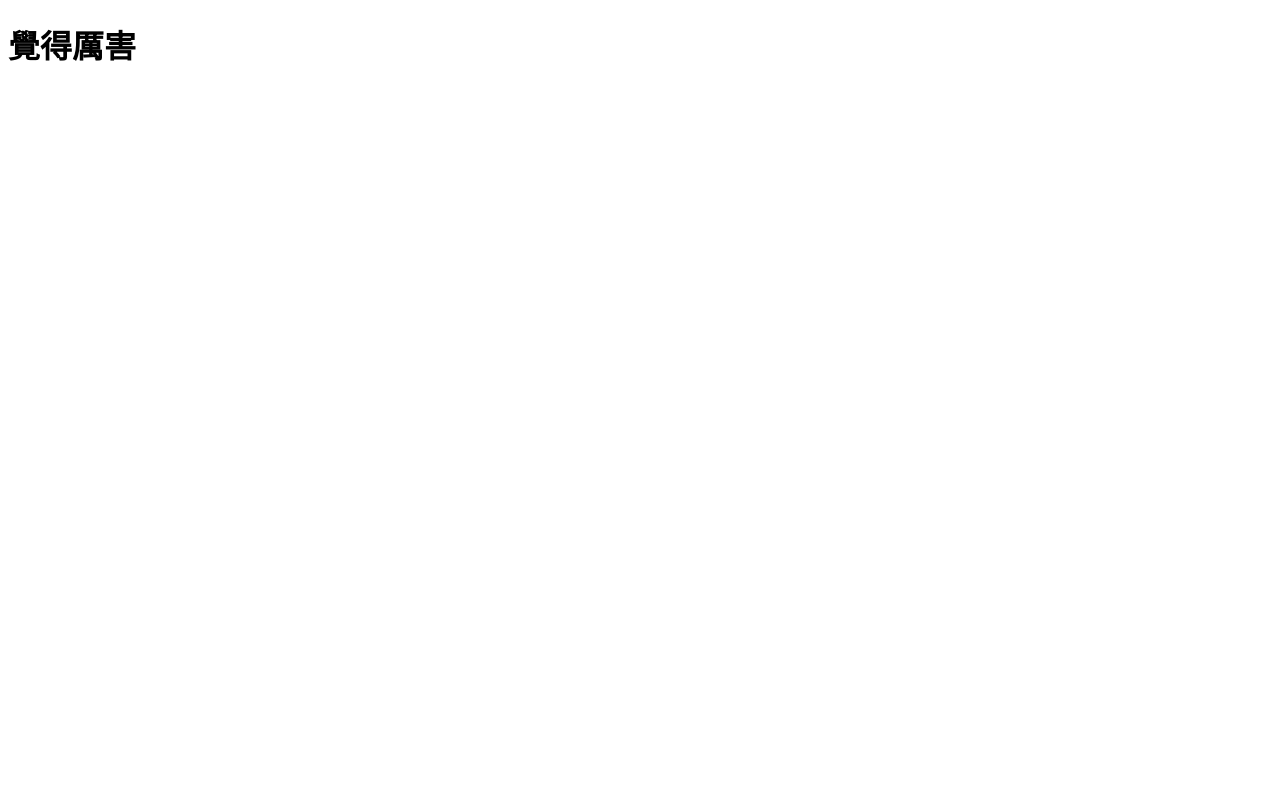
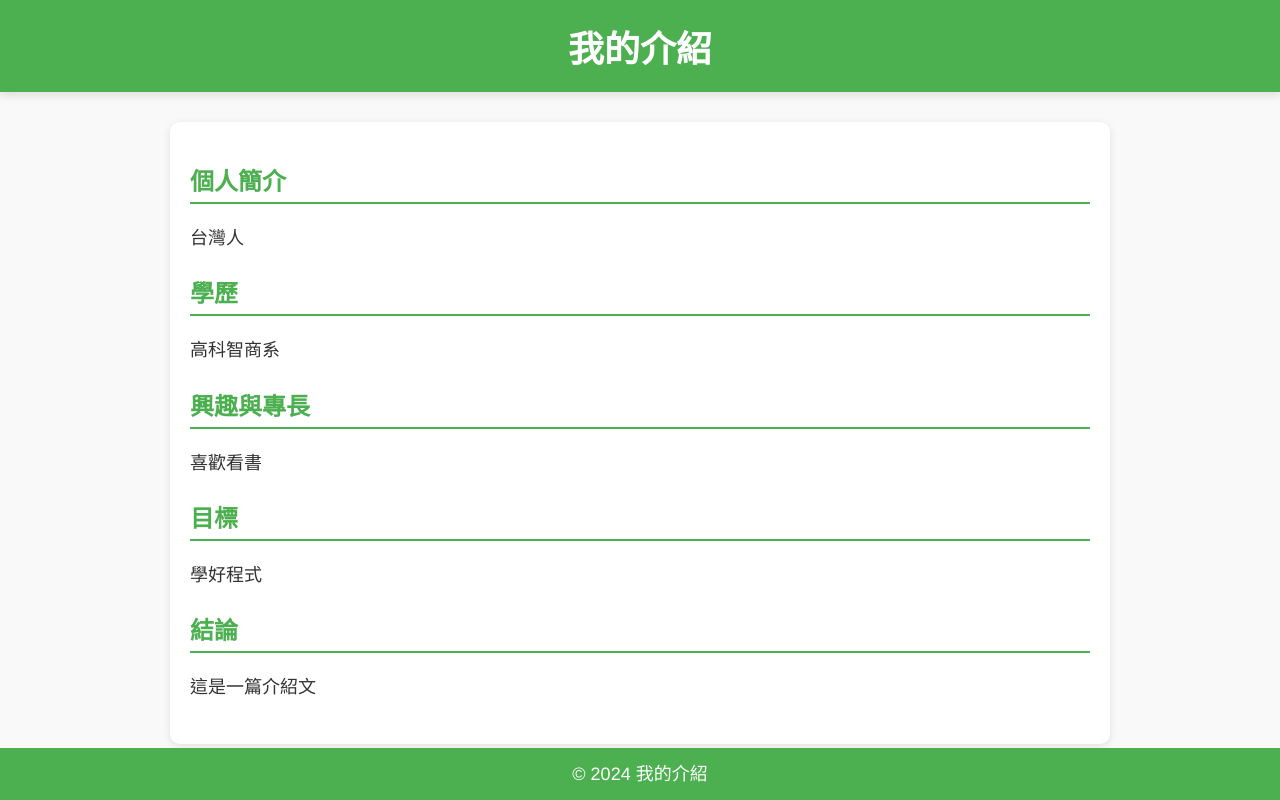
Before and after one commit to 0317wu/test.io, a plain HTML site: page index.html in a window 1280 px wide. Drawn offline with Linux system fonts and the light colour scheme.

Commit message:
Update index.html

```diff
--- a/index.html
+++ b/index.html
@@ -1,9 +1,107 @@
 <!DOCTYPE html>
-<html>
-  <head>
-    <meta charset="utf-8">
-    <title>你好，GitHub</title>
-  </head>
-  <body>
-    <h1>覺得厲害</h1>
-  </body>
+<html lang="zh-Hant">
+<head>
+    <meta charset="UTF-8">
+    <meta name="viewport" content="width=device-width, initial-scale=1.0">
+    <title>自傳</title>
+    <style>
+        body {
+            font-family: 'Helvetica', 'Arial', sans-serif;
+            background-color: #f9f9f9;
+            color: #333;
+            margin: 0;
+            padding: 0;
+        }
+        header {
+            background-color: #4CAF50;
+            color: white;
+            text-align: center;
+            padding: 20px 0;
+            box-shadow: 0 4px 8px rgba(0, 0, 0, 0.1);
+        }
+        header h1 {
+            margin: 0;
+            font-size: 36px;
+        }
+        main {
+            max-width: 900px;
+            margin: 30px auto;
+            padding: 20px;
+            background-color: white;
+            box-shadow: 0 2px 8px rgba(0, 0, 0, 0.1);
+            border-radius: 10px;
+        }
+        h2 {
+            border-bottom: 2px solid #4CAF50;
+            padding-bottom: 5px;
+            margin-bottom: 15px;
+            color: #4CAF50;
+        }
+        p {
+            line-height: 1.8;
+            font-size: 18px;
+            margin-bottom: 20px;
+        }
+        footer {
+            text-align: center;
+            padding: 10px 0;
+            background-color: #4CAF50;
+            color: white;
+            position: fixed;
+            width: 100%;
+            bottom: 0;
+        }
+        footer p {
+            margin: 0;
+        }
+        /* 針對行動裝置的響應式設計 */
+        @media (max-width: 768px) {
+            main {
+                margin: 20px 10px;
+                padding: 15px;
+            }
+            header h1 {
+                font-size: 28px;
+            }
+        }
+    </style>
+</head>
+<body>
+
+    <header>
+        <h1>我的介紹</h1>
+    </header>
+
+    <main>
+        <section>
+            <h2>個人簡介</h2>
+            <p>台灣人</p>
+        </section>
+
+        <section>
+            <h2>學歷</h2>
+            <p>高科智商系</p>
+        </section>
+
+        <section>
+            <h2>興趣與專長</h2>
+            <p>喜歡看書</p>
+        </section>
+
+        <section>
+            <h2>目標</h2>
+            <p>學好程式</p>
+        </section>
+
+        <section>
+            <h2>結論</h2>
+            <p>這是一篇介紹文</p>
+        </section>
+    </main>
+
+    <footer>
+        <p>© 2024 我的介紹</p>
+    </footer>
+
+</body>
+</html>
```
